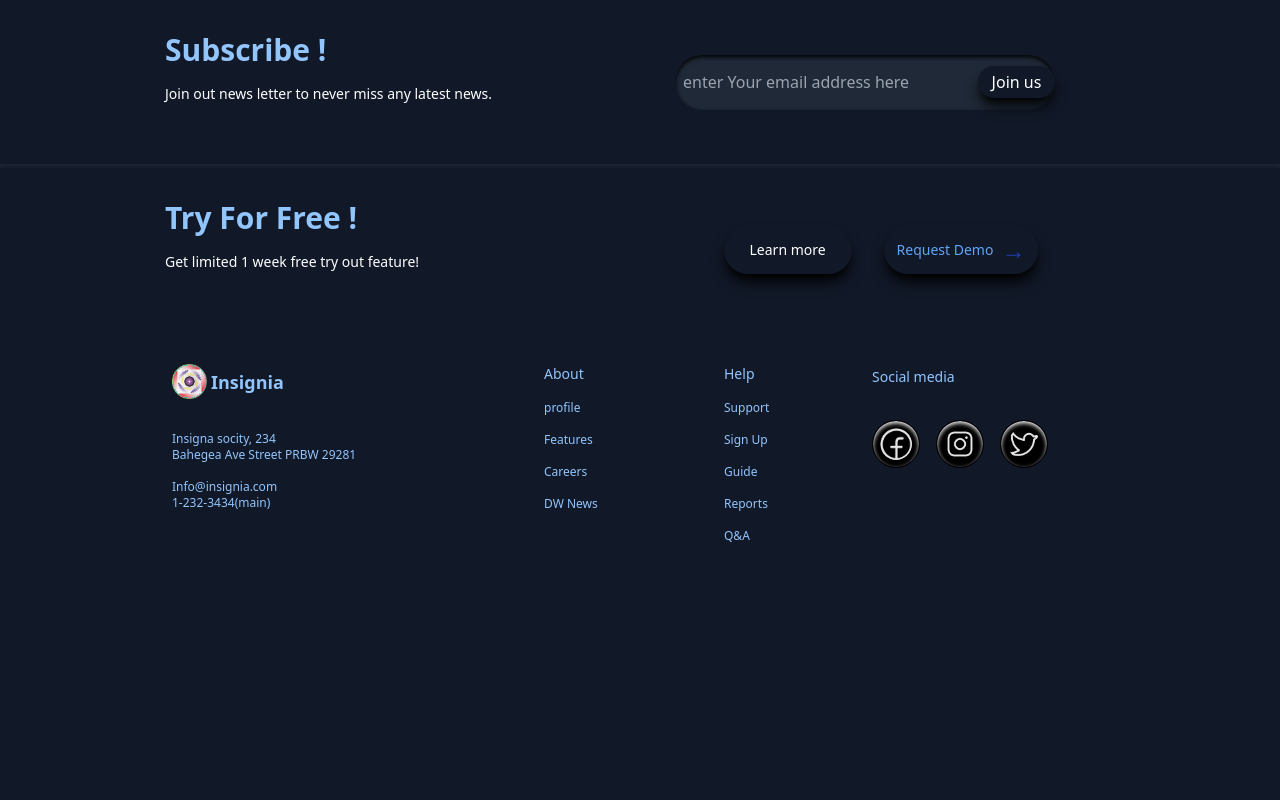
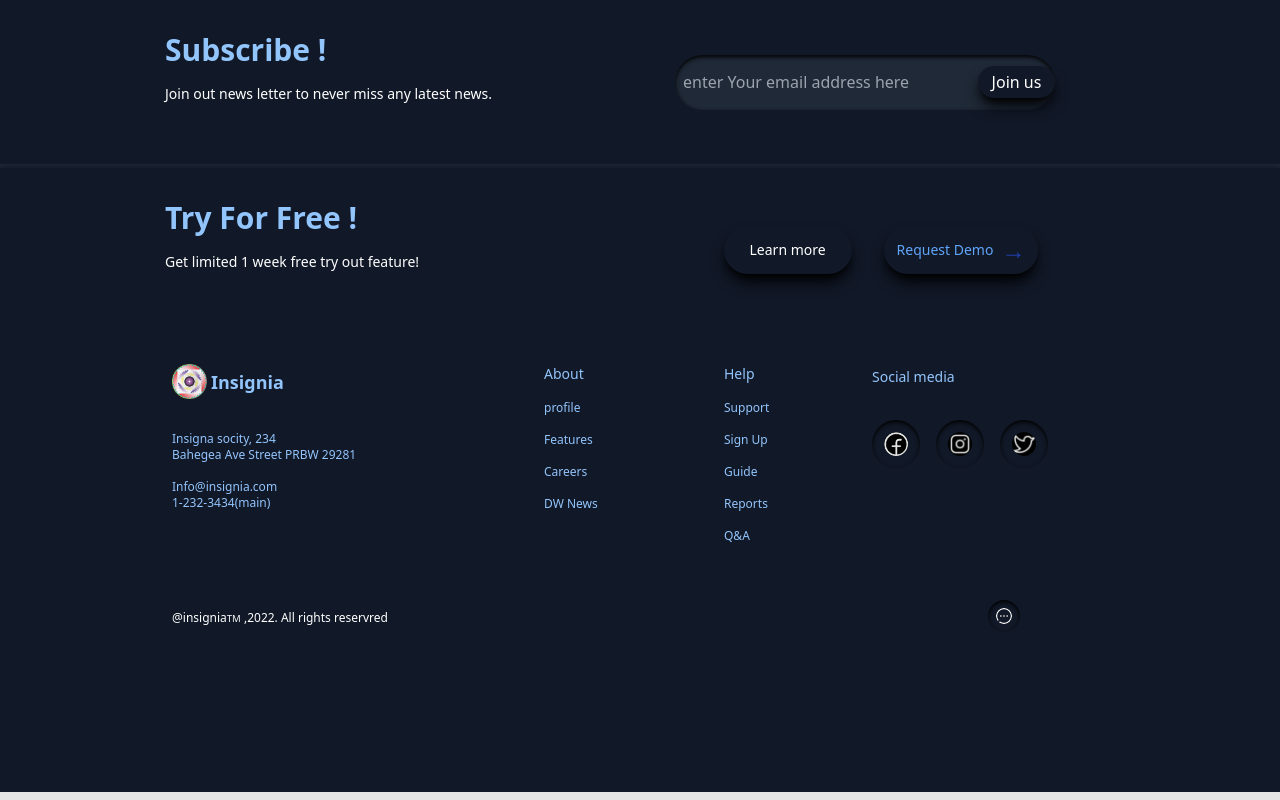
Before and after one commit to instagram-2000/Insignia, a React (Create React App) app: page / in a window 1280 px wide. Shown: the part 3037-3837 px from the top of the page. Built offline with nearby package versions, Linux system fonts and the light colour scheme.

Commit message:
complete

```diff
--- a/src/components/Features/Features.js
+++ b/src/components/Features/Features.js
@@ -10,7 +10,7 @@ const Securitysection = () => {
                 <span className='font-bold text-3xl text-blue-300 '>Features</span>
             </div>
             <div className="flex flex-row  static">
-                <div className=" shadow-xl  shadow-black rounded-3xl bg-black w-[300px] h-[450px] mt-16 ml-16 flex flex-col pt-8" >
+                <div className=" shadow-xl  shadow-black rounded-3xl hover:shadow-red-900  bg-black w-[300px] h-[450px] mt-16 ml-16 flex flex-col pt-8" >
                     <div className="image  mx-auto">
                         <img src={notepad} alt="Image here" className='h-40 w-40 '></img>
                     </div>
@@ -21,7 +21,7 @@ const Securitysection = () => {
                             <div className="item-2 text-blue-800 text-2xl ">&rarr;</div></span>
                     </div>
                 </div>
-                <div className=" shadow-xl shadow-black rounded-3xl bg-black w-[300px] h-[450px] mt-16 ml-24 flex flex-col pt-8" >
+                <div className=" shadow-xl shadow-black rounded-3xl  hover:shadow-red-900 bg-black w-[300px] h-[450px] mt-16 ml-24 flex flex-col pt-8" >
                     <div className="image  mx-auto">
                         <img src={printer} alt="Image here" className='h-40 w-40 '></img>
                     </div>
@@ -32,7 +32,7 @@ const Securitysection = () => {
                             <div className="item-2 text-blue-800 text-2xl ">&rarr;</div></span>
                     </div>
                 </div>
-                <div className=" shadow-xl absolute right-0 shadow-black rounded-l-3xl bg-black w-[270px] h-[450px] mt-16 ml-16 flex flex-col pt-8" >
+                <div className=" shadow-xl absolute right-0 shadow-black rounded-l-3xl hover:shadow-red-900 bg-black w-[270px] h-[450px] mt-16 ml-16 flex flex-col pt-8" >
                     <div className="image  mx-auto">
                         <img src={shield} alt="Image here" className='h-40 w-40 '></img>
                     </div>
--- a/src/components/Footer/Footer.js
+++ b/src/components/Footer/Footer.js
@@ -3,6 +3,7 @@ import Logo from './logo.png'
 import fb from './fb.png'
 import insta from './insta.png'
 import twitter from './twitter.png'
+import msg from './msg.png'
 const Footer = () => {
     return (
         <>
@@ -14,7 +15,7 @@ const Footer = () => {
                 <div className="buttons w-[500px] flex justify-center items-center ">
                     <div className="rounded-full w-[380px] bg-gray-800 h-[55px] flex justify-center items-center shadow-inner border-1 border-black shadow-black">
                         <input type="text" placeholder='enter Your email address here' className='bg-gray-800 ml-2' />
-                        <span className=' w-20 h-8 shadow-lg  shadow-black bg-gray-900 text-white rounded-full ml-16 flex justify-center items-center'>Join us</span>
+                        <span className=' w-20 h-8 shadow-lg hover:shadow-white hover:border hover:border-blue-900 cursor-pointer shadow-black bg-gray-900 text-white rounded-full ml-16 flex justify-center items-center'>Join us</span>
                     </div>
                 </div>
 
@@ -41,7 +42,7 @@ const Footer = () => {
             </div>
 
 
-            <div className="w-[1000px] mx-auto h-[500px] flex flex-row">
+            <div className="w-[1000px] mx-auto h-[300px] flex flex-row">
                 <div className="address w-[340px]  pt-16 pl-8">
                     <div className="itme-1 flex items-center space-x-1">
                         <div className="item-1 ">
@@ -83,16 +84,24 @@ const Footer = () => {
                 <div className="socialmedia w-[300px]  pt-16">
                     <span className="text-sm text-blue-300  ml-8"> Social media</span>
                     <div className="flex flex-row space-x-4 ml-8 mt-8">
-                        <div className="bg-black rounded-full h-12 w-12 flex justify-center items-center border border-black shadow-inner shadow-white ">
-                            <img src={fb} alt='Image here '  className='rounded-full h-8 w-8'></img>
+                        <div className="hover:border hover:border-blue-900 cursor-pointer rounded-full h-12 w-12 flex justify-center items-center  shadow-inner border-1 border-black shadow-black ">
+                            <img src={fb} alt='Image here ' className='rounded-full h-6 w-6'></img>
                         </div>
-                        <div className="bg-black rounded-full h-12 w-12 flex justify-center items-center border border-black shadow-inner shadow-white ">
-                            <img src={insta} alt='Image here '  className='rounded-full h-8 w-8'></img>
+                        <div className="hover:border hover:border-blue-900 cursor-pointer rounded-full h-12 w-12 flex justify-center items-center  shadow-inner border-1 border-black shadow-black ">
+                            <img src={insta} alt='Image here ' className='rounded-full h-6 w-6'></img>
                         </div>
-                        <div className="bg-black rounded-full h-12 w-12 flex justify-center items-center border border-black shadow-inner shadow-white ">
-                            <img src={twitter} alt='Image here '  className='rounded-full h-8 w-8'></img>
+                        <div className="hover:border hover:border-blue-900 cursor-pointer rounded-full h-12 w-12 flex justify-center items-center  shadow-inner border-1 border-black shadow-black ">
+                            <img src={twitter} alt='Image here ' className='rounded-full h-6 w-6'></img>
                         </div>
                     </div>
+                </div>
+            </div>
+            <div className="w-[1000px] mx-auto  flex flex-row items-center pb-40">
+                <div className="copyright ml-8">
+                    <span className="text-xs text-white">@insignia<small>TM</small> ,2022. All rights reservred </span>
+                </div>
+                <div className="ml-[600px] hover:border hover:border-blue-900 cursor-pointer  rounded-full h-8 w-8 flex justify-center items-center shadow-inner border-1 border-black shadow-black ">
+                    <img src={msg} alt='Image here ' className='invert rounded-full h-4 w-4'></img>
                 </div>
             </div>
         </>
--- a/src/components/Navigation/Mainnavigation.js
+++ b/src/components/Navigation/Mainnavigation.js
@@ -14,19 +14,19 @@ const Mainnavigation = () => {
             <div className="item-2 flex space-x-8 ml-[650px] ">
 
                 <div className="item-1">
-                    <span className=" text-sm text-blue-400">About</span>
+                    <span className=" text-sm text-blue-400 cursor-pointer">About</span>
                 </div>
                 <div className="item-2">
-                    <span className="text-white text-sm">Help</span>
+                    <span className="text-white text-sm cursor-pointer">Help</span>
                 </div>
                 <div className="item-3">
-                    <span className="text-white text-sm">Feature</span>
+                    <span className="text-white text-sm cursor-pointer">Feature</span>
                 </div>
                 <div className="item-4">
-                    <span className="text-white text-sm">Signup</span>
+                    <span className="text-white text-sm cursor-pointer">Signup</span>
                 </div>
             </div>
-            <div className="custom h-12 shadow-md   shadow-black border border-gray-900 justify-center space-x-2 flex hover:space-x-4 ml-8 items-center  rounded-full px-3">
+            <div className="custom h-12 shadow-md  cursor-pointer shadow-black border border-gray-900 justify-center space-x-2 flex hover:space-x-4 ml-8 items-center  rounded-full px-3">
                 <div className="item-1 text-sm text-blue-400">Request Demo</div>
                 <div className="item-2 text-blue-800 text-2xl hover:font-extrabold ">&rarr;</div>
             </div>
--- a/src/components/Testimonials/Testimonials.js
+++ b/src/components/Testimonials/Testimonials.js
@@ -11,7 +11,7 @@ const Testimonials = () => {
                 <span className='font-bold text-3xl text-blue-300 '>Testimonials</span>
             </div>
             <div className="flex flex-row  static">
-                <div className=" shadow-2xl  shadow-black rounded-3xl bg-black w-[500px] h-[230px] mt-12 ml-16 flex flex-row pt-8" >
+                <div className=" shadow-2xl hover:shadow-red-900  shadow-black rounded-3xl bg-black w-[500px] h-[230px] mt-12 ml-16 flex flex-row pt-8" >
                     <div className="image  ml-16">
                         <img src={men} alt="Image here" className='h-112 w-28 '></img>
                     </div>
@@ -32,7 +32,7 @@ const Testimonials = () => {
                     </div>
                 </div>
 
-                <div className="absolute right-0 shadow-2xl  shadow-black rounded-3xl bg-black w-[500px] h-[230px] mt-12 ml-16 flex flex-row pt-8" >
+                <div className="absolute right-0 shadow-2xl hover:shadow-red-900  shadow-black rounded-3xl bg-black w-[500px] h-[230px] mt-12 ml-16 flex flex-row pt-8" >
                     <div className="image  ml-16">
                         <img src={women} alt="Image here" className='h-112 w-28 '></img>
                     </div>
--- a/src/components/utilty/Learnmore.js
+++ b/src/components/utilty/Learnmore.js
@@ -14,7 +14,7 @@ const Learnmore = () => {
 
 
 
-                <div className="custom h-12 shadow-md  shadow-black border border-gray-900 justify-center  flex   items-center  rounded-full mt-12 w-[200px] ml-6 hover:border-blue-900 hover:border-2">
+                <div className="custom h-12 shadow-md  shadow-black border cursor-pointer border-gray-900 justify-center  flex   items-center  rounded-full mt-12 w-[200px] ml-6 hover:border-blue-900 hover:border-2">
                     <div className="item-1 text-sm font-bold text-white">Learn More</div>
 
                 </div>
```
Also changed, not shown: src/components/Footer/msg.png (added).
